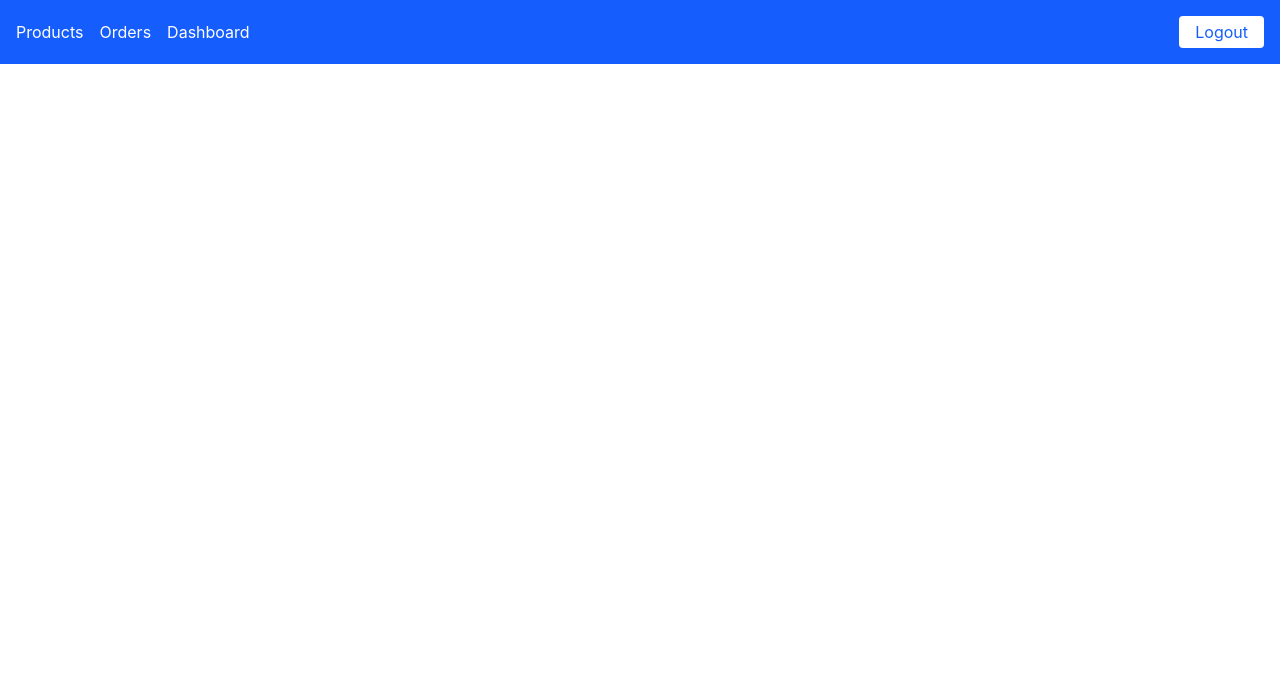
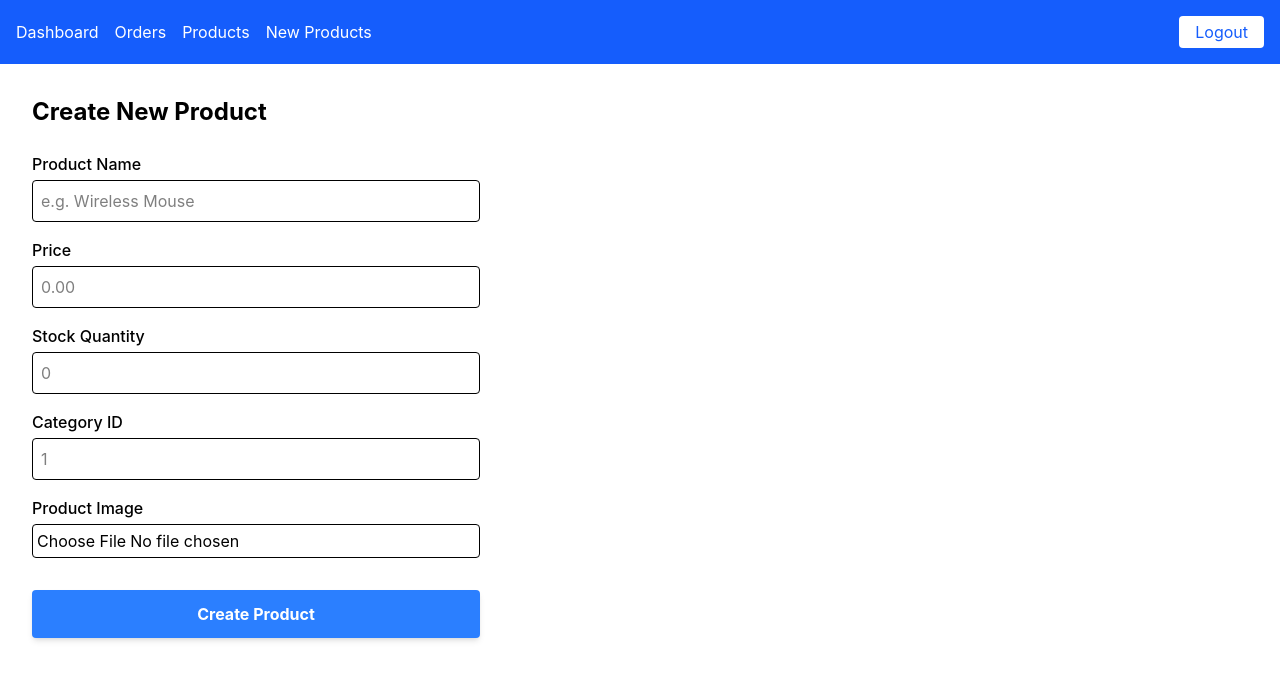
Before and after one commit to reversonthaiam/ecommerce-frontend, a Vue app: page /newProducts in a window 1280 px wide. Shown: the top 680 px of the page. Built offline with nearby package versions, Linux system fonts and the light colour scheme; sample sign-in values are in the browser's storage; the HTML template or start-up script is replaced by a standard one.

Commit message:
feat: add new product page

```diff
--- a/src/components/Navbar.vue
+++ b/src/components/Navbar.vue
@@ -1,9 +1,10 @@
 <template>
   <nav class="bg-blue-600 text-white p-4 flex justify-between items-center">
     <div class="flex gap-4">
+      <router-link to="/dashboard" class="hover:underline">Dashboard</router-link>
+      <router-link to="/orders" class="hover:underline">Orders</router-link>
       <router-link to="/products" class="hover:underline">Products</router-link>
-      <router-link to="/orders" class="hover:underline">Orders</router-link>
-      <router-link to="/dashboard" class="hover:underline">Dashboard</router-link>
+      <router-link to="/newProducts" class="hover:underline">New Products</router-link>
     </div>
     <button @click="handleLogout" class="bg-white text-blue-600 px-4 py-1 rounded hover:bg-gray-100">
       Logout
--- a/src/router/index.ts
+++ b/src/router/index.ts
@@ -18,6 +18,12 @@ const router = createRouter({
       path: '/products',
       name: 'products',
       component: () => import('../views/Products.vue'),
+      meta: { requiresAuth: true },
+    },
+    {
+      path: '/newProducts',
+      name: 'new products',
+      component: () => import('../views/NewProduct.vue'),
       meta: { requiresAuth: true },
     },
     {
--- /dev/null
+++ b/src/views/NewProduct.vue
@@ -0,0 +1,93 @@
+<template>
+  <div class="p-8">
+    <h1 class="text-2xl font-bold mb-6">Create New Product</h1>
+
+    <section class="max-w-md">
+      <form @submit.prevent="handleCreateNewProduct" class="flex flex-col gap-4">
+        <div class="flex flex-col gap-1">
+          <label class="font-medium">Product Name</label>
+          <input v-model="name" type="text" placeholder="e.g. Wireless Mouse"
+            class="border p-2 rounded focus:ring-2 focus:ring-blue-300 outline-none" required />
+        </div>
+
+        <div class="flex flex-col gap-1">
+          <label class="font-medium">Price</label>
+          <input v-model="price" type="number" step="0.01" placeholder="0.00"
+            class="border p-2 rounded focus:ring-2 focus:ring-blue-300 outline-none" required />
+        </div>
+
+        <div class="flex flex-col gap-1">
+          <label class="font-medium">Stock Quantity</label>
+          <input v-model="stock" type="number" placeholder="0"
+            class="border p-2 rounded focus:ring-2 focus:ring-blue-300 outline-none" required />
+        </div>
+
+        <div class="flex flex-col gap-1">
+          <label class="font-medium">Category ID</label>
+          <input v-model="category_id" type="number" placeholder="1"
+            class="border p-2 rounded focus:ring-2 focus:ring-blue-300 outline-none" required />
+        </div>
+
+        <div class="flex flex-col gap-1">
+          <label class="font-medium">Product Image</label>
+          <input type="file" @change="handleFileUpload" accept="image/*" class="border p-1 rounded cursor-pointer" />
+        </div>
+
+        <button type="submit"
+          class="bg-blue-500 text-white font-bold p-3 rounded mt-4 hover:bg-blue-600 transition-colors shadow-md">
+          Create Product
+        </button>
+      </form>
+    </section>
+  </div>
+</template>
+
+<script setup lang="ts">
+import { ref } from 'vue'
+import api from '@/services/api'
+
+const name = ref('')
+const price = ref('')
+const stock = ref('')
+const category_id = ref('')
+const imageFile = ref<File | null>(null)
+
+const products = ref([])
+
+const handleFileUpload = (event: Event) => {
+  const target = event.target as HTMLInputElement
+  if (target.files && target.files[0]) {
+    imageFile.value = target.files[0]
+  }
+}
+
+const handleCreateNewProduct = async () => {
+  try {
+    const formData = new FormData()
+
+    formData.append('product[name]', name.value)
+    formData.append('product[price]', price.value)
+    formData.append('product[stock]', stock.value)
+    formData.append('product[category_id]', category_id.value)
+
+    if (imageFile.value) {
+      formData.append('product[image]', imageFile.value)
+    }
+
+    const response = await api.post('/products', formData)
+
+    console.log('Produto criado com sucesso:', response.data)
+    alert('Product created!')
+
+    name.value = ''
+    price.value = ''
+    stock.value = ''
+    category_id.value = ''
+    imageFile.value = null
+
+  } catch (error) {
+    console.error('Error creating product.', error)
+    alert('Error creating product.')
+  }
+}
+</script>
--- a/src/views/Products.vue
+++ b/src/views/Products.vue
@@ -6,11 +6,15 @@
 
     <section class="grid grid-cols-3 gap-4">
       <div v-for="product in products" :key="product.id" class="bg-white rounded-lg shadow p-4">
-        <div>
-          <p class="font-bold">{{ product.name }}</p>
-          <p class="text-gray-500">R$ {{ product.price }}</p>
+        <img v-if="product.image_url" :src="product.image_url" :alt="product.name"
+          class="w-full h-48 object-cover rounded mb-3" />
+        <div v-else class="w-full h-48 bg-gray-200 rounded mb-3 flex items-center justify-center">
+          <p class="text-gray-400">No image</p>
         </div>
-        <button @click="handleBuy(product.id)" class="mt-4 bg-blue-500 text-white px-4 py-2 rounded hover:bg-blue-600">
+        <p class="font-bold">{{ product.name }}</p>
+        <p class="text-gray-500">R$ {{ product.price }}</p>
+        <button @click="handleBuy(product.id)"
+          class="mt-4 w-full bg-blue-500 text-white px-4 py-2 rounded hover:bg-blue-600">
           Buy
         </button>
       </div>
```
